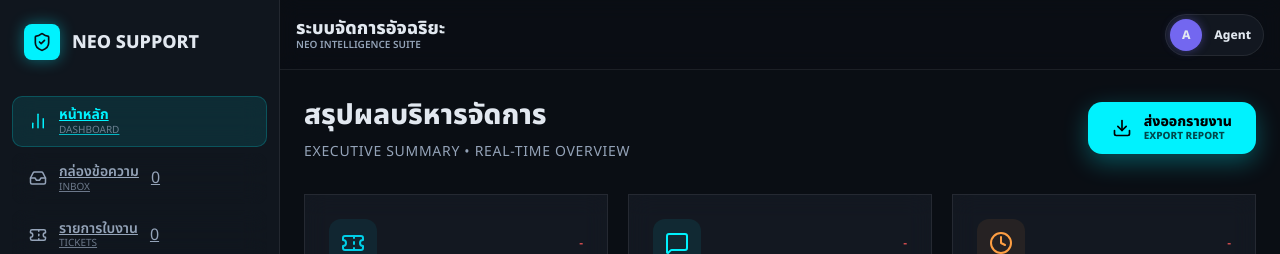
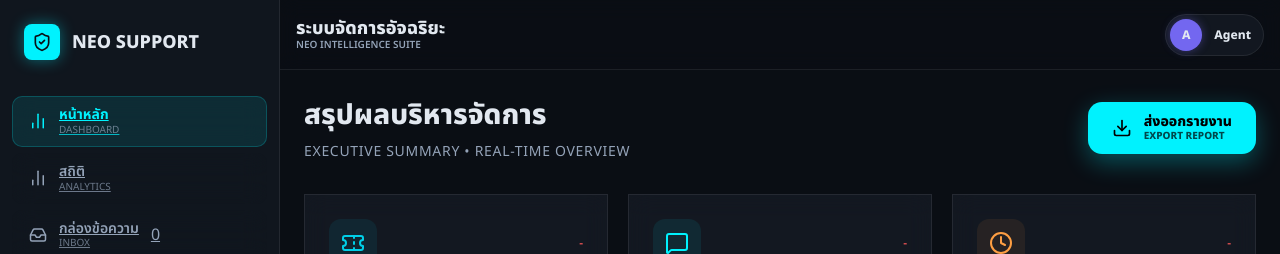
Before and after one commit to jairlinethai8989/neosupportlineoa, a Next.js app: page / in a window 1280 px wide. Shown: the top 254 px of the page. Built offline with nearby package versions, Linux system fonts and the light colour scheme; no server answers; the database is empty.

Commit message:
fix: add Analytics menu to sidebar

```diff
--- a/src/components/layout/Sidebar.tsx
+++ b/src/components/layout/Sidebar.tsx
@@ -92,6 +92,7 @@ const Sidebar = ({ onClickLink }: SidebarProps) => {
 
   const menuItems = [
     { name: 'Dashboard', thai: 'หน้าหลัก', icon: BarChart2, path: '/' },
+    { name: 'Analytics', thai: 'สถิติ', icon: BarChart2, path: '/analytics' },
     { name: 'Inbox', thai: 'กล่องข้อความ', icon: Inbox, path: '/inbox', count: inboxCount },
     { name: 'Tickets', thai: 'รายการใบงาน', icon: Ticket, path: '/tickets', count: ticketCount },
     { name: 'Customers', thai: 'รายชื่อลูกค้า', icon: Users, path: '/customers' },
```
